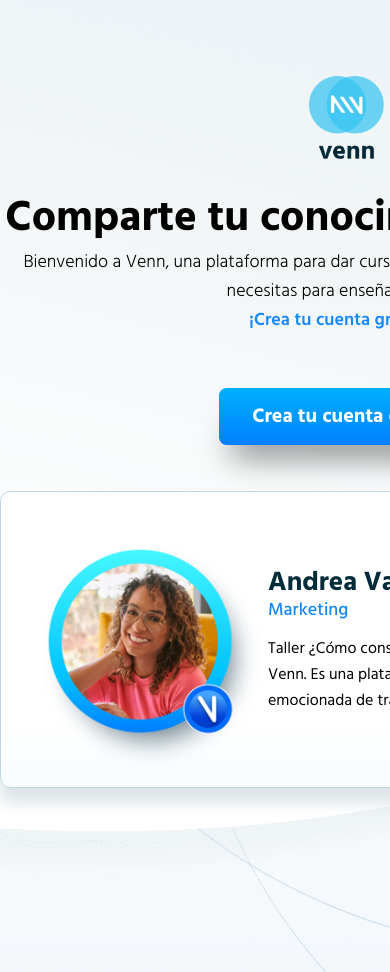
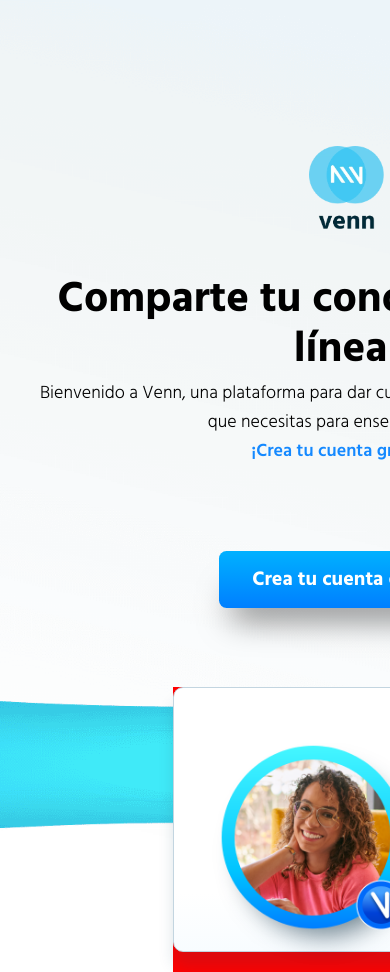
Before and after one commit to ivipech/Proyecto-CSS, a plain HTML site: page index.html in a window 390 px wide. Shown: the top 972 px of the page. Drawn offline with Linux system fonts and the light colour scheme.

Commit message:
Primer intentoresponsivo header

```diff
--- a/main.css
+++ b/main.css
@@ -41,8 +41,9 @@ img.logo {
   max-width: 75px;
 }
 
-h1 {
-  max-width: 924.54;
+h1.header {
+  max-width: 924.54px;
+  width: 90%;
   font-weight: 700;
   font-size: 43px;
   text-align: center;
@@ -51,6 +52,28 @@ h1 {
   font-style: normal;
   margin: auto;
   margin-top: 15px;
+  white-space: pre-wrap;
+}
+
+@media screen and (max-width: 981px) {
+  h1.header {
+    padding-left: 1px;
+    padding-right: 1px;
+  }
+
+  img.logo {
+    margin-top: 60px;
+  }
+}
+
+@media screen and (max-width: 760px) {
+  img.logo.header {
+    margin-top: 100px;
+  }
+}
+
+div {
+  box-sizing: border-box;
 }
 
 p.textoinicial {
@@ -59,6 +82,9 @@ p.textoinicial {
   font-weight: 100;
   margin-top: 1vw;
   margin-bottom: 1.8vw;
+  white-space: pre-wrap;
+  width: 90%;
+  box-sizing: border-box;
 }
 
 a#linkinicial {
@@ -146,6 +172,18 @@ div.Profesion {
 
 div.csrrEst {
   justify-self: end;
+}
+
+@media screen and (max-width: 700px) {
+  div.carrusel {
+    background-color: red;
+    max-width: 50%;
+    margin-left: auto;
+    margin-right: auto;
+  }
+  div.carrPadre {
+    box-sizing: border-box;
+  }
 }
 
 /* Servicios principales*/
```
